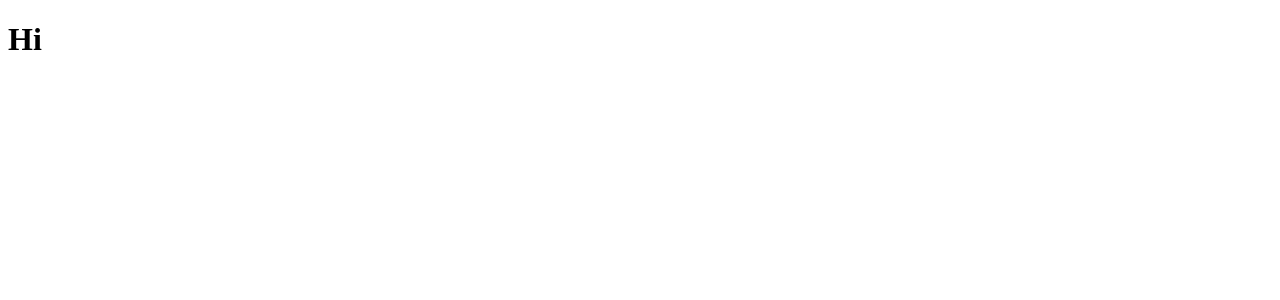
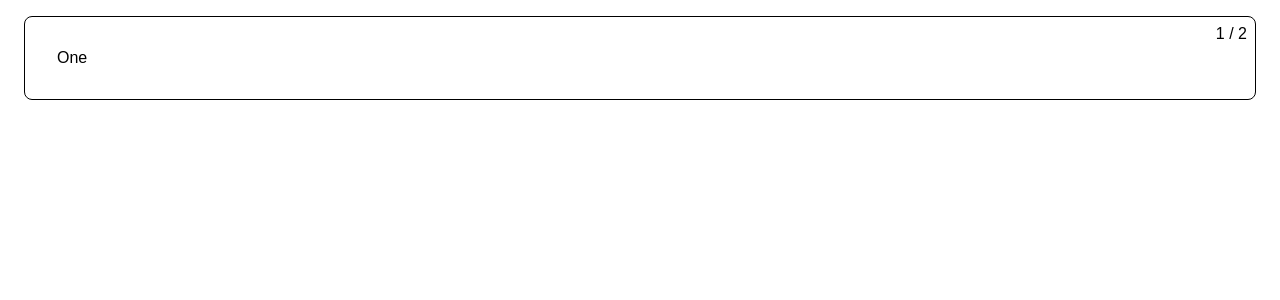
Before and after one commit to gosikxo/multistep-form-custom-hook-tutorial, a React (Vite) app: page / in a window 1280 px wide. Shown: the top 300 px of the page. Built offline with nearby package versions, Linux system fonts and the light colour scheme.

Commit message:
Add useMultistepForm hook and add basic styles

```diff
--- a/src/App.tsx
+++ b/src/App.tsx
@@ -1,7 +1,32 @@
+import { useMultistepForm } from "./useMultistepForm"
+
 function App() {
+  const { steps, currentStepIndex, step } = useMultistepForm([
+    <div>One</div>,
+    <div>Two</div>
+  ])
 
   return (
-    <h1>Hi</h1>
+    <div style={{
+      position: "relative",
+      background: "white",
+      border: "1px solid black",
+      padding: "2rem",
+      margin: "1rem",
+      borderRadius: ".5rem",
+      fontFamily: "Arial"
+    }}>
+      <form>
+        <div style={{
+          position: "absolute",
+          top: ".5rem",
+          right: ".5rem"
+        }}>
+          {currentStepIndex + 1} / {steps.length}
+        </div>
+        {step}
+      </form>
+    </div>
   )
 }
 
--- /dev/null
+++ b/src/useMultistepForm.ts
@@ -0,0 +1,38 @@
+import { ReactElement, useState } from "react";
+
+export function useMultistepForm(steps: ReactElement[]) {
+    const [currentStepIndex, setCurrentStepIndex] = useState(0)
+
+    function next() {
+        setCurrentStepIndex(i => {
+            if (i >= steps.length - 1) {
+                return i
+            } else {
+                return i + 1
+            }
+        })
+    }
+
+    function back() {
+        setCurrentStepIndex(i => {
+            if (i <= 0) {
+                return i
+            } else {
+                return i - 1
+            }
+        })
+    }
+
+    function goTo(index: number) {
+        setCurrentStepIndex(index)
+    }
+
+    return {
+        currentStepIndex,
+        step: steps[currentStepIndex],
+        goTo,
+        next,
+        back,
+        steps
+    }
+}
```
